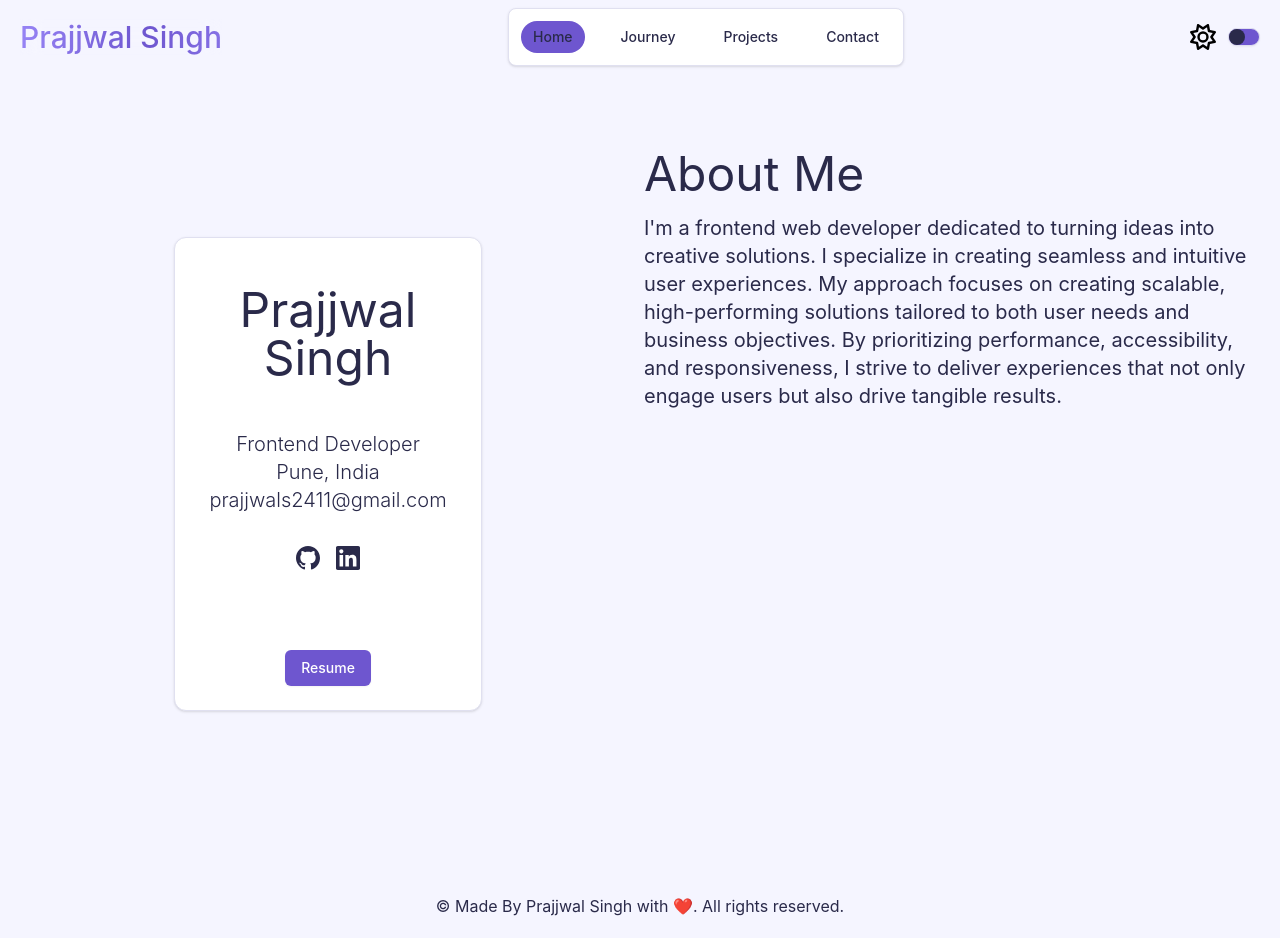
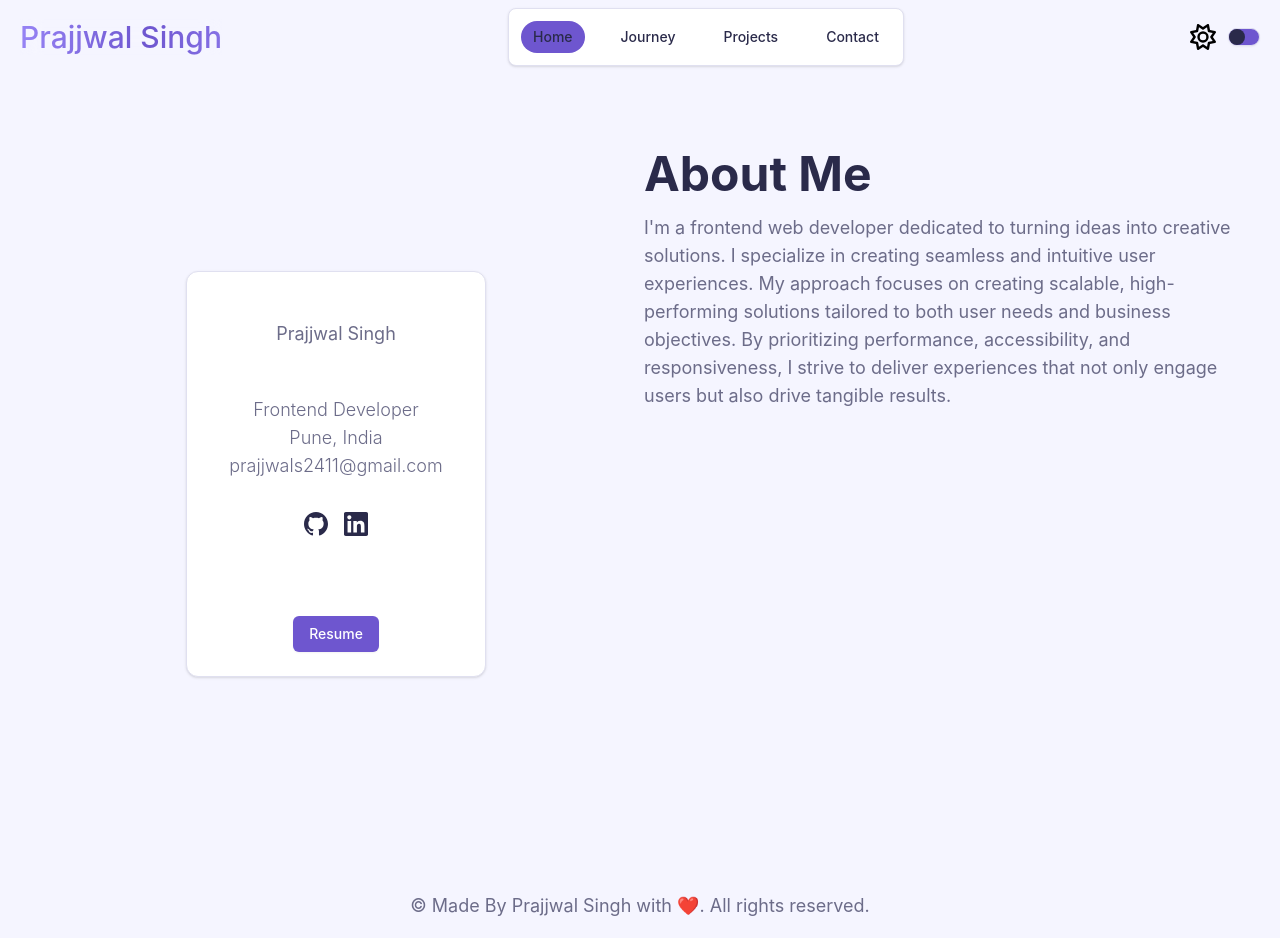
Before and after one commit to prajjwal2411/portfolio-v1, a Next.js app: page / in a window 1280 px wide. Built offline with nearby package versions, Linux system fonts and the light colour scheme.

Commit message:
navigation-changes

```diff
--- a/package.json
+++ b/package.json
@@ -14,6 +14,7 @@
     "@radix-ui/react-switch": "^1.1.4",
     "@radix-ui/react-tabs": "^1.1.4",
     "@tailwindcss/postcss": "^4.2.2",
+    "autoprefixer": "^10.5.0",
     "class-variance-authority": "^0.7.1",
     "clsx": "^2.1.1",
     "framer-motion": "^12.7.4",
--- a/postcss.config.mjs
+++ b/postcss.config.mjs
@@ -3,6 +3,16 @@ const config = {
     "@tailwindcss/postcss": {
       darkMode: "class",
       theme: {
+        container: {
+          center: true,
+          padding: "1rem",
+          screens: {
+            // sm: "640px",
+            sm: "768px",
+            md: "1024px",
+            lg: "1280px",
+          }
+        },
         extend: {
           keyframes: {
             gradient: {
--- a/src/app/components/common/Navigation/navigation.css
+++ b/src/app/components/common/Navigation/navigation.css
@@ -1,11 +1,7 @@
-@import "tailwindcss";
+@reference "../../../globals.css";
 
 .active {
     border-radius: var(--radius);
     background-color: var(--primary);
     padding: .5em;
 }
-
-@media screen and (max-width: 680px) {
-    @apply text-sm;
-}
--- a/src/app/components/common/Navigation/navigation.tsx
+++ b/src/app/components/common/Navigation/navigation.tsx
@@ -58,7 +58,7 @@ export default function Navigation() {
           <GradientText
             colors={["#6e56cf", "#9e8cfc", "#6e56cf", "#9e8cfc", "#6e56cf"]}
             animationSpeed={7}
-            className="text-3xl"
+            className="sm:text-base md:text-xl lg:text-2xl xl:text-3xl whitespace-nowrap"
           >
             Prajjwal Singh
           </GradientText>
--- a/src/app/globals.css
+++ b/src/app/globals.css
@@ -139,3 +139,19 @@ button {
   color: var(--primary);
   cursor: pointer;
 }
+
+h1 {
+  @apply text-3xl md:text-5xl font-bold;
+}
+
+h2 {
+  @apply text-2xl md:text-4xl font-semibold;
+}
+
+p {
+  @apply text-base md:text-lg text-muted-foreground;
+}
+
+@theme {
+  --color-muted-foreground: hsl(240 12% 48%);
+}
--- a/src/app/page.tsx
+++ b/src/app/page.tsx
@@ -5,14 +5,15 @@ import IntroCard from "./components/common/IntroCard/IntroCard";
 export default function Home() {
   return (
     <>
-      <div className="grid grid-cols-2 grid-rows-2 gap-2 h-screen">
-        <div className="row-span-2 flex flex-col justify-center w-1/2 m-auto">
+    <div className="container mx-auto px-4">
+      <div className="grid grid-cols-1 md:grid-cols-2 grid-rows-auto md:grid-rows-2 gap-4 md:gap-2 min-h-screen md:h-screen">
+        <div className="md:row-span-2 flex flex-col justify-center w-full md:w-1/2 m-auto">
           <IntroCard />
         </div>
         <div className="flex flex-col justify-center">
           <div className="">
-            <h1 className="text-5xl my-4">About Me</h1>
-            <p className="text-xl">
+            <h1 className="text-3xl sm:text-4xl md:text-5xl my-4">About Me</h1>
+            <p className="text-base sm:text-lg md:text-xl">
               I&apos;m a frontend web developer dedicated to turning ideas into
               creative solutions. I specialize in creating seamless and
               intuitive user experiences. My approach focuses on creating
@@ -71,6 +72,7 @@ export default function Home() {
           {/* <div></div> */}
         {/* </div> */}
       </div>
+      </div>
     </>
   );
 }
```
Also changed, not shown: 1 other file (tests, documents, lock files or other folders).
